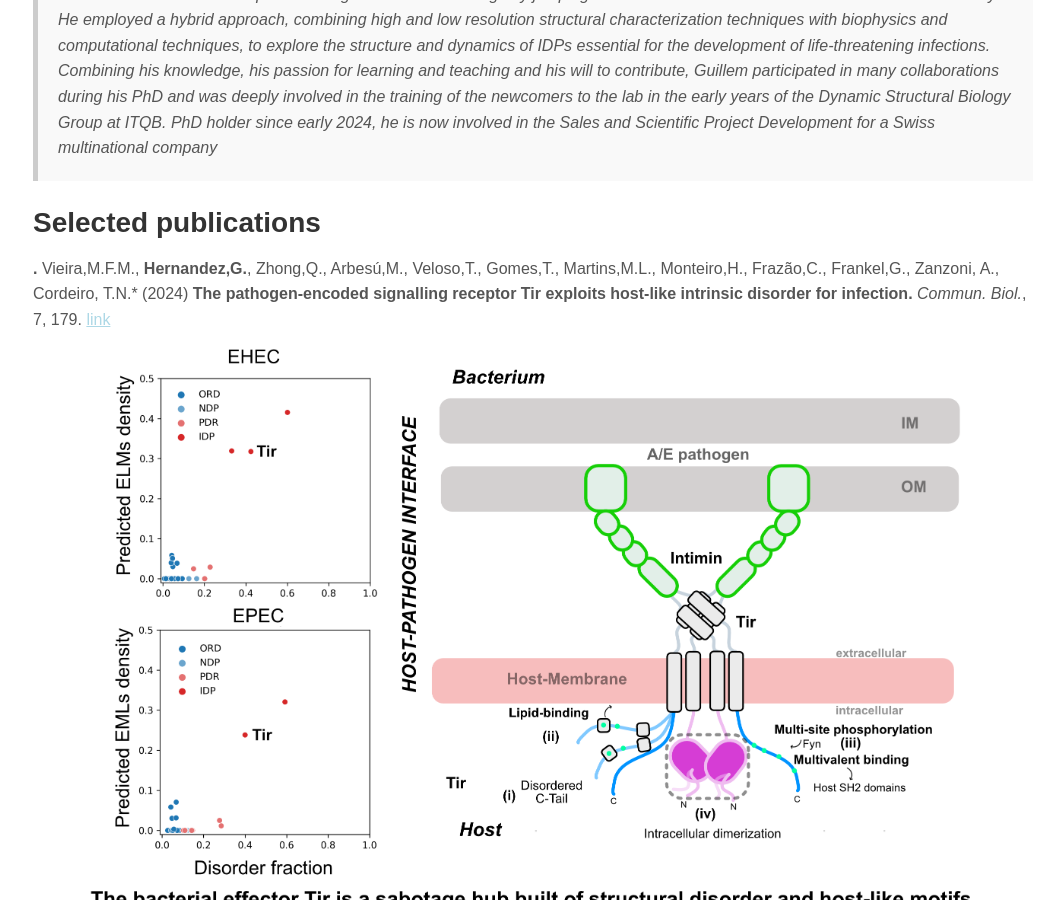
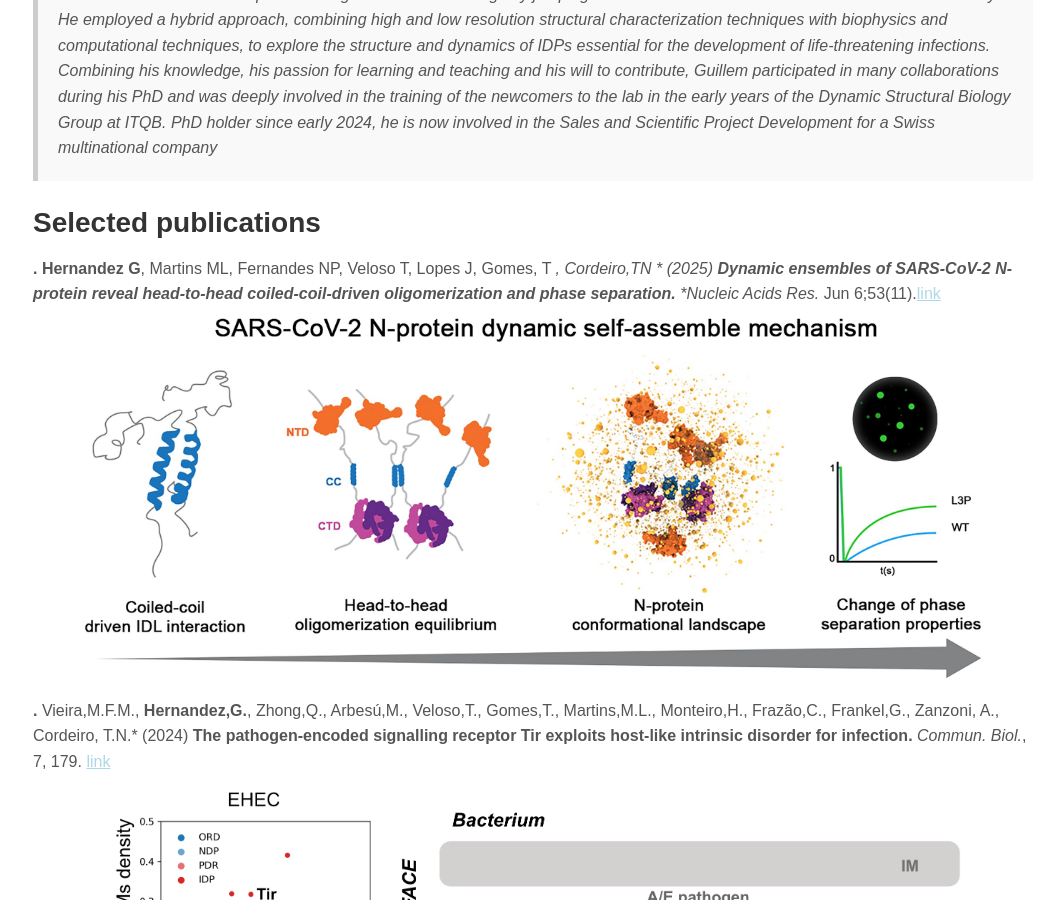
Before and after one commit to CordeiroLab/CordeiroLab.github.io, a Jekyll site: the page built from team/guillem-hernandez.md, in a window 1280 px wide and 900 px high, scrolled down 1143 px. Shown: the whole window, without its empty margins (107-1163 px from the left). Built offline with Jekyll 4.4.1, drawn with Linux system fonts in a browser that asks for light colours.

Commit message:
Update guillem-hernandez.md

```diff
--- a/team/guillem-hernandez.md
+++ b/team/guillem-hernandez.md
@@ -16,6 +16,13 @@ Combining his knowledge, his passion for learning and teaching and his will to c
 PhD holder since early 2024, he is now involved in the Sales and Scientific Project Development for a Swiss multinational company
 
 ## Selected publications
+**.** **Hernandez G**, Martins ML, Fernandes NP, Veloso T, Lopes J, Gomes, T *, Cordeiro,TN * (2025) **Dynamic ensembles of SARS-CoV-2 N-protein reveal head-to-head coiled-coil-driven oligomerization and phase separation.** *Nucleic Acids Res.* Jun 6;53(11).[link](https://doi.org/10.1093/nar/gkaf502)
+<p align="center">
+  <a href="https://doi.org/10.1093/nar/gkaf502" >
+  <img src="/assets/images/thumbnail/pub21-thumbnail.png" alt="N-Protein" style="width: 90%; max-width: 100%; height: auto;" />
+  </a>
+</p>
+
 **.** Vieira,M.F.M., **Hernandez,G.**, Zhong,Q., Arbesú,M., Veloso,T., Gomes,T., Martins,M.L., Monteiro,H., Frazão,C., Frankel,G., Zanzoni, A.,  Cordeiro, T.N.* (2024) **The pathogen-encoded signalling receptor Tir exploits host-like intrinsic disorder for infection.** *Commun. Biol.*, 7, 179. [link](https://doi.org/10.1038/s42003-024-05856-9)
 <p align="center">
   <a href="https://doi.org/10.1038/s42003-024-05856-9" >
```
